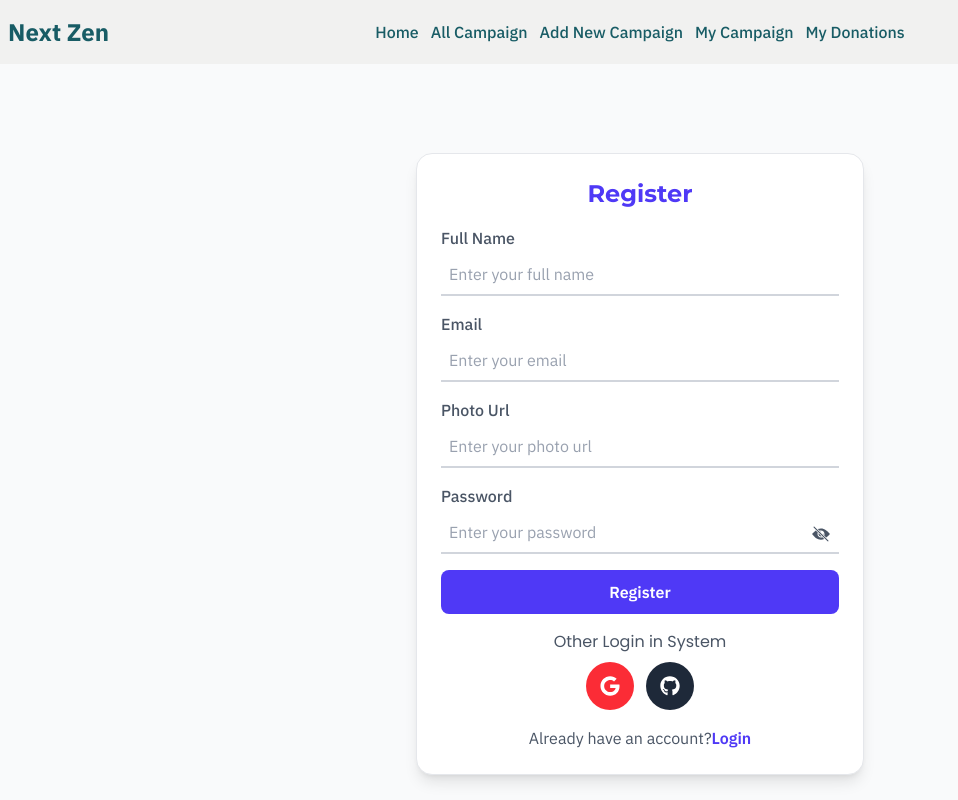
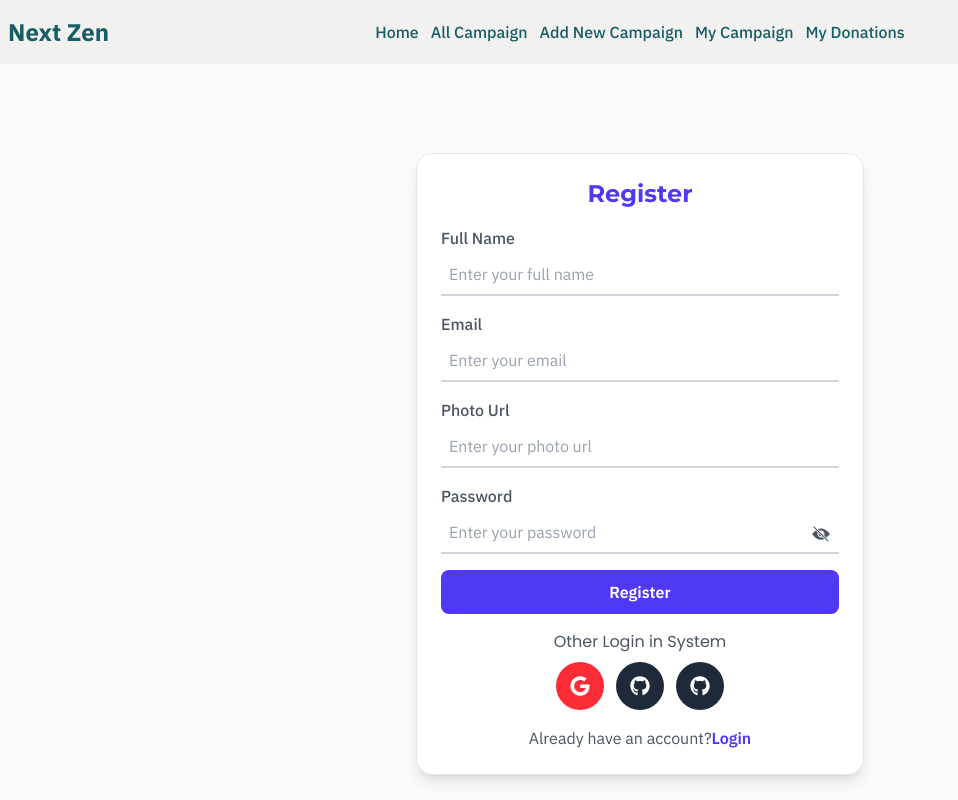
Before and after one commit to Azad1036/Next-Zen-Client, a React (Vite) app: page /register in a window 1280 px wide. Shown: the top 800 px of the page, without its empty margins (0-958 px from the left). Built offline with nearby package versions, Linux system fonts and the light colour scheme; no server answers.

Commit message:
Twitter Login Add

```diff
--- a/src/pages/Register.jsx
+++ b/src/pages/Register.jsx
@@ -9,9 +9,8 @@ import { MainContextProviderContext } from "../provider/AuthProvider";
 
 const Register = () => {
   const [showPassword, setShowPassword] = useState(false);
-  const { createNewAccount, googleLogin, githubLogin } = useContext(
-    MainContextProviderContext
-  );
+  const { createNewAccount, googleLogin, githubLogin, twitterLogin } =
+    useContext(MainContextProviderContext);
 
   // User Data
   const {
@@ -19,11 +18,6 @@ const Register = () => {
     register,
     formState: { errors },
   } = useForm();
-
-  // const handleRegisterForm = (data) => {
-  //   const { fullName, photoUrl, email, password } = data;
-  //   console.log({ fullName, photoUrl, email, password });
-  // };
 
   const handleRegisterForm = (data) => {
     const { fullName, photoUrl, email, password } = data;
@@ -74,6 +68,24 @@ const Register = () => {
         {
           errorMessage && toast.error("Pls try again");
         }
+      });
+  };
+
+  // Twitter Login User
+  const handleTwitterLogin = () => {
+    twitterLogin()
+      .then((result) => {
+        const user = result.user;
+        {
+          user && toast.success("You have successfully registered!");
+        }
+      })
+      .catch((err) => {
+        const errorMessage = err.message;
+        {
+          errorMessage && toast.error("Pls try again");
+        }
+        console.log(err);
       });
   };
 
@@ -181,6 +193,12 @@ const Register = () => {
             >
               <FaGithub size={20} />
             </button>
+            <button
+              onClick={handleTwitterLogin}
+              className="relative w-12 h-12 flex items-center justify-center bg-gray-800 text-white rounded-full group overflow-hidden hover:bg-gray-900 transition-all duration-300 hover:shadow-gray-500/50 hover:scale-110"
+            >
+              <FaGithub size={20} />
+            </button>
           </div>
           <Link
             to="/login"
--- a/src/provider/AuthProvider.jsx
+++ b/src/provider/AuthProvider.jsx
@@ -4,6 +4,7 @@ import {
   GoogleAuthProvider,
   signInWithEmailAndPassword,
   signInWithPopup,
+  TwitterAuthProvider,
 } from "firebase/auth";
 import { createContext } from "react";
 import auth from "../firebase/firebase";
@@ -14,6 +15,8 @@ export const MainContextProviderContext = createContext();
 const googleProvider = new GoogleAuthProvider();
 // Github Provider
 const githubProvider = new GithubAuthProvider();
+// Twitter Provider
+const twitterProvider = new TwitterAuthProvider();
 
 const AuthProvider = ({ children }) => {
   // Create New Account
@@ -33,11 +36,16 @@ const AuthProvider = ({ children }) => {
   const githubLogin = () => {
     return signInWithPopup(auth, githubProvider);
   };
+  // Twitter Login
+  const twitterLogin = () => {
+    return signInWithPopup(auth, twitterProvider);
+  };
   const info = {
     createNewAccount,
     LoginAccount,
     googleLogin,
     githubLogin,
+    twitterLogin,
   };
   return (
     <div>
```
Also changed, not shown: firebase.json (added), 2 other files (tests, documents, lock files or other folders).
